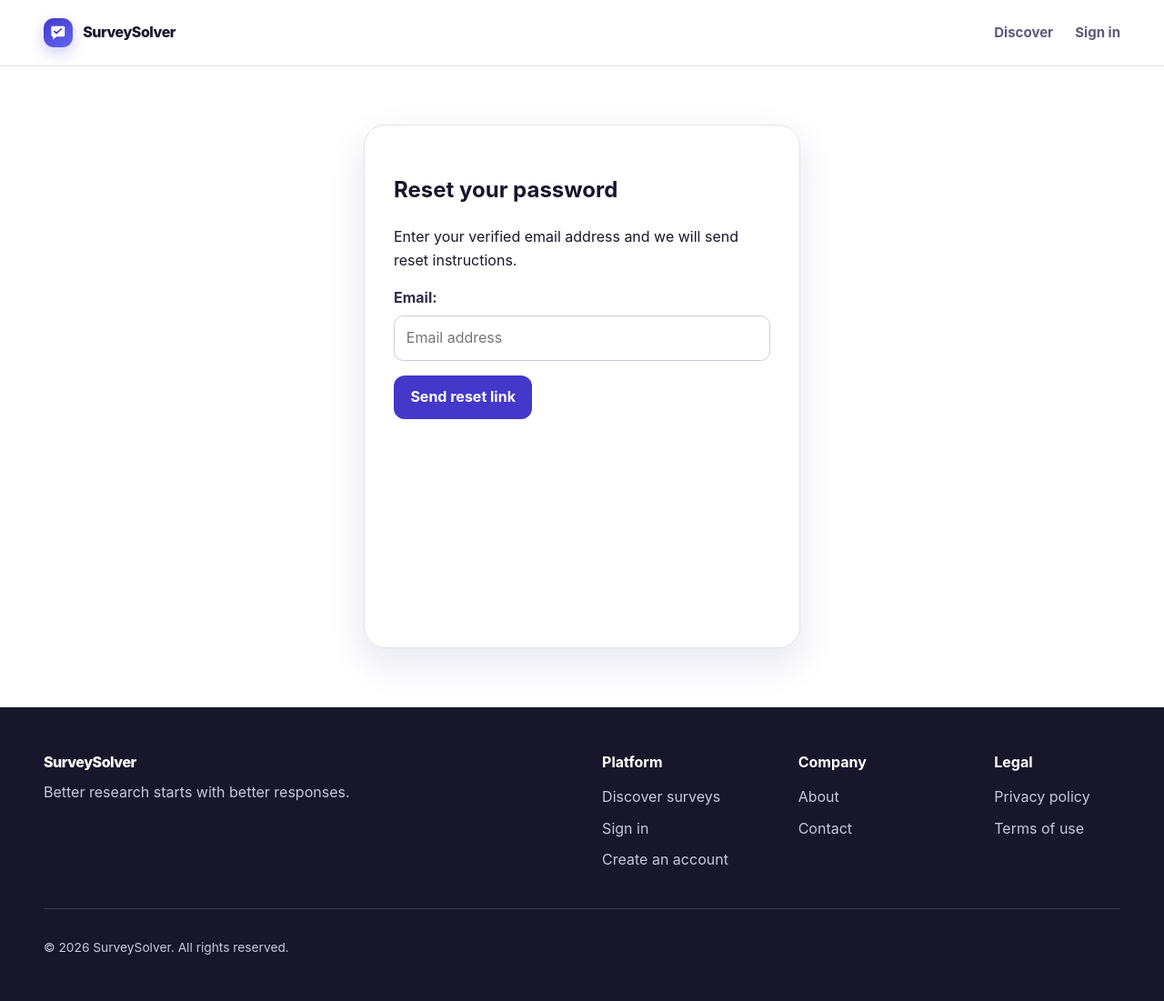
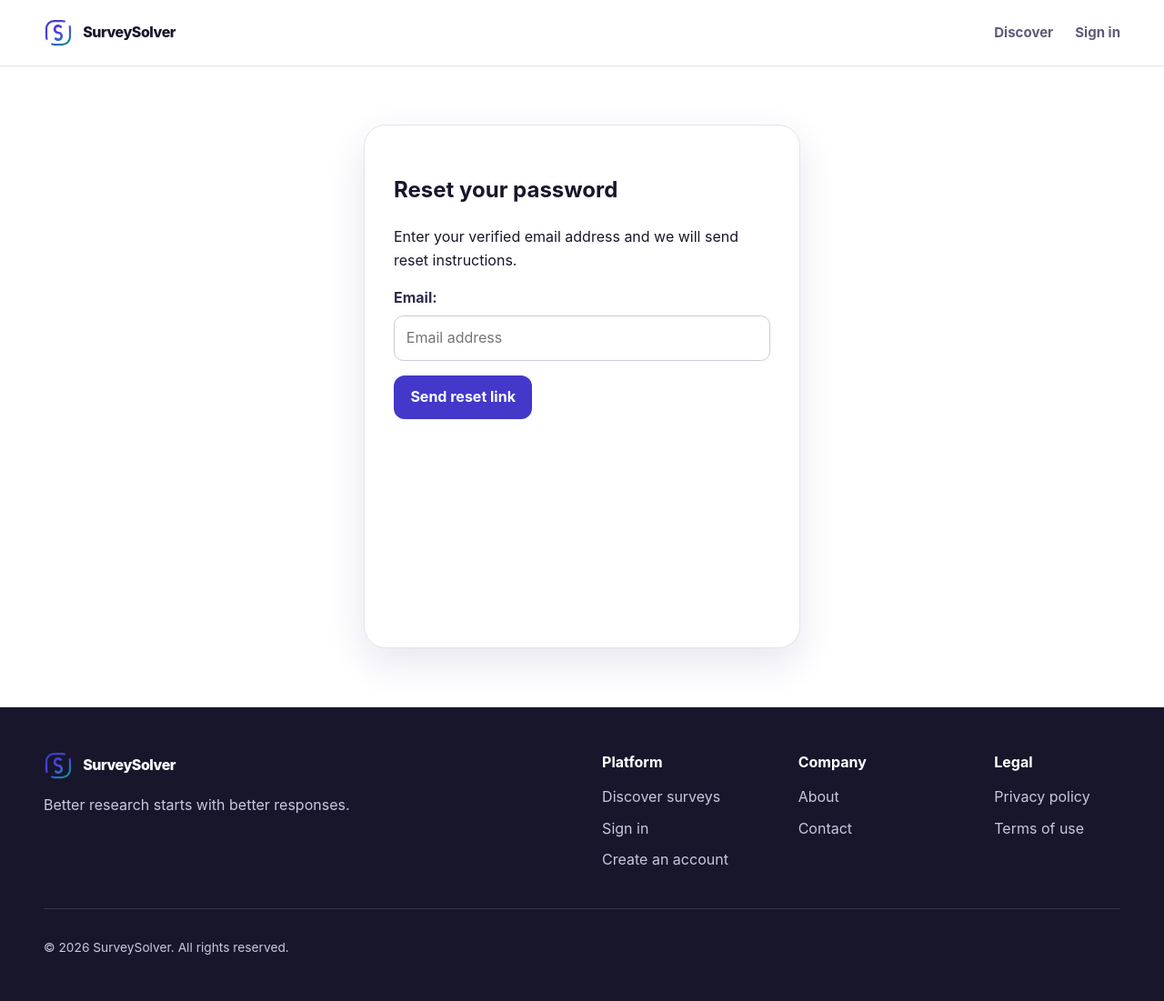
Before and after one commit to almahfuz777/SurveySolver, a Django app: page /accounts/password/reset/ in a window 1280 px wide. Shown: the whole page at 91% size. Run offline with Django 5.2, Linux system fonts and the light colour scheme.

Commit message:
Add new logo and favicon assets
Replaces the inline brand SVG with reusable static crest image assets in the base header and footer, and wires in favicon links (SVG, 32px PNG, and Apple touch icon) in the document head. Updates shared brand-mark CSS to style image-based logos instead of the old inline SVG/checkmark styles.

```diff
--- a/static/css/app.css
+++ b/static/css/app.css
@@ -217,23 +217,11 @@ a {
     width: 2rem;
     height: 2rem;
     place-items: center;
-    color: white;
-    background: linear-gradient(145deg, var(--brand-strong), var(--indigo-500));
-    border-radius: 0.7rem;
-    box-shadow: 0 6px 16px rgba(67, 56, 202, 0.25);
 }
 
-.brand-mark svg {
-    width: 1.35rem;
-    fill: currentColor;
-}
-
-.brand-mark .brand-check {
-    fill: none;
-    stroke: var(--brand-strong);
-    stroke-linecap: round;
-    stroke-linejoin: round;
-    stroke-width: 2.4;
+.brand-mark img {
+    width: 100%;
+    height: 100%;
 }
 
 .primary-nav {
--- a/templates/base.html
+++ b/templates/base.html
@@ -8,6 +8,10 @@
     <meta name="description" content="SurveySolver helps researchers create targeted surveys and reach engaged respondents.">
 
     <title>{% block title %}SurveySolver{% endblock %}</title>
+
+    <link rel="icon" type="image/svg+xml" href="{% static 'images/brand/open-crest-tile-gradient.svg' %}">
+    <link rel="icon" type="image/png" sizes="32x32" href="{% static 'images/brand/favicon-32.png' %}">
+    <link rel="apple-touch-icon" sizes="180x180" href="{% static 'images/brand/apple-touch-icon.png' %}">
 
     {# Resolve theme before first paint so there is no light/dark flash. #}
     <script>
@@ -36,10 +40,7 @@
         <div class="shell header-inner">
             <a class="brand" href="{% url 'home' %}" aria-label="SurveySolver home">
                 <span class="brand-mark" aria-hidden="true">
-                    <svg viewBox="0 0 32 32" role="img">
-                        <path d="M7 5.5h18a2 2 0 0 1 2 2v13a2 2 0 0 1-2 2H14l-6.5 5v-5H7a2 2 0 0 1-2-2v-13a2 2 0 0 1 2-2Z"/>
-                        <path class="brand-check" d="m10 14 3.3 3.3L21.5 10"/>
-                    </svg>
+                    <img src="{% static 'images/brand/open-crest-gradient.svg' %}" alt="" width="32" height="32">
                 </span>
                 <span>SurveySolver</span>
             </a>
@@ -127,7 +128,12 @@
     {% block footer %}<footer class="site-footer">
         <div class="shell footer-inner">
             <div class="footer-brand">
-                <a class="brand brand-footer" href="{% url 'home' %}">SurveySolver</a>
+                <a class="brand brand-footer" href="{% url 'home' %}">
+                    <span class="brand-mark" aria-hidden="true">
+                        <img src="{% static 'images/brand/open-crest-gradient.svg' %}" alt="" width="32" height="32">
+                    </span>
+                    <span>SurveySolver</span>
+                </a>
                 <p>Better research starts with better responses.</p>
             </div>
             <nav class="footer-nav" aria-label="Footer navigation">
```
Also changed, not shown: static/images/brand/apple-touch-icon.png (added), static/images/brand/favicon-32.png (added), static/images/brand/open-crest-gradient.svg (added), static/images/brand/open-crest-tile-gradient.svg (added).
